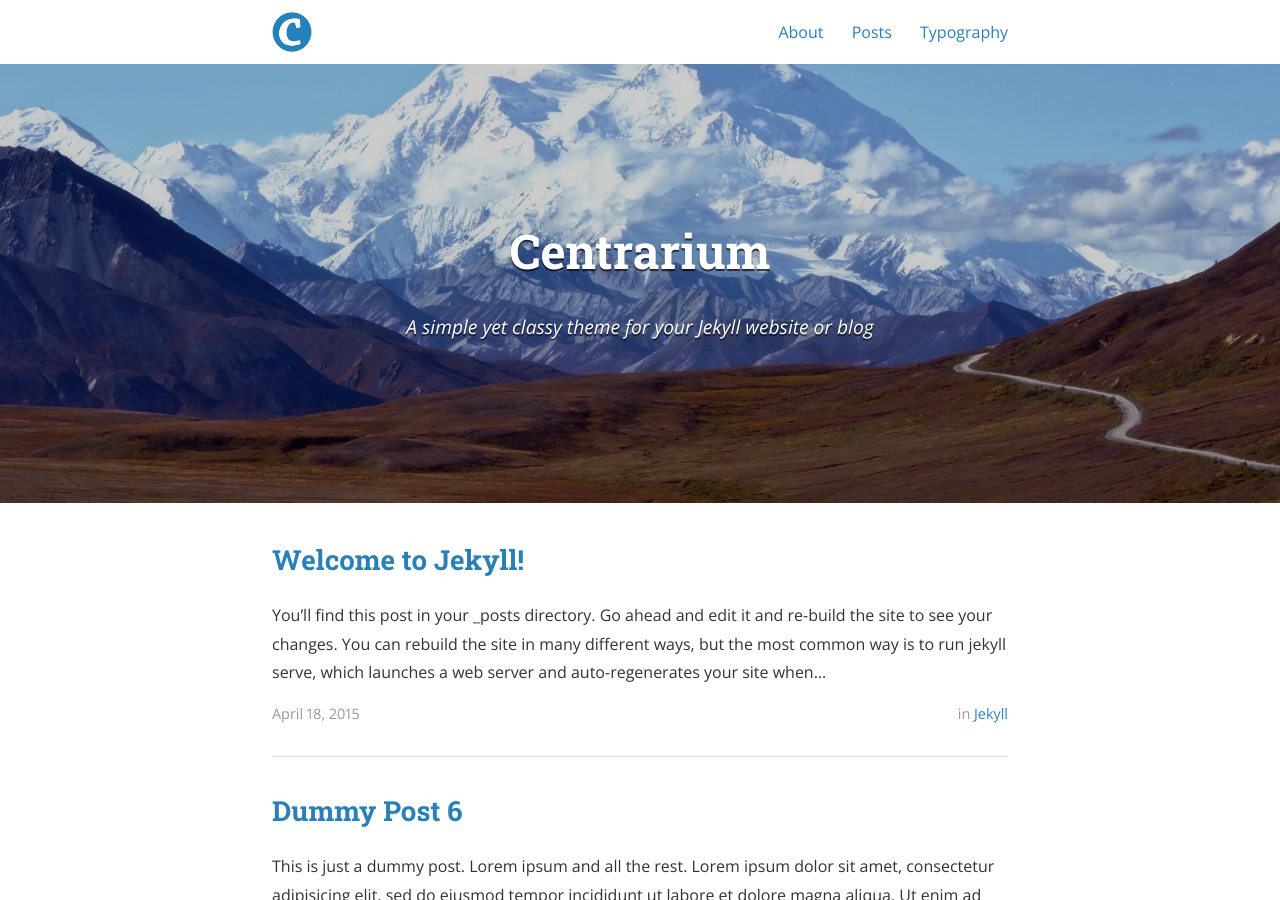
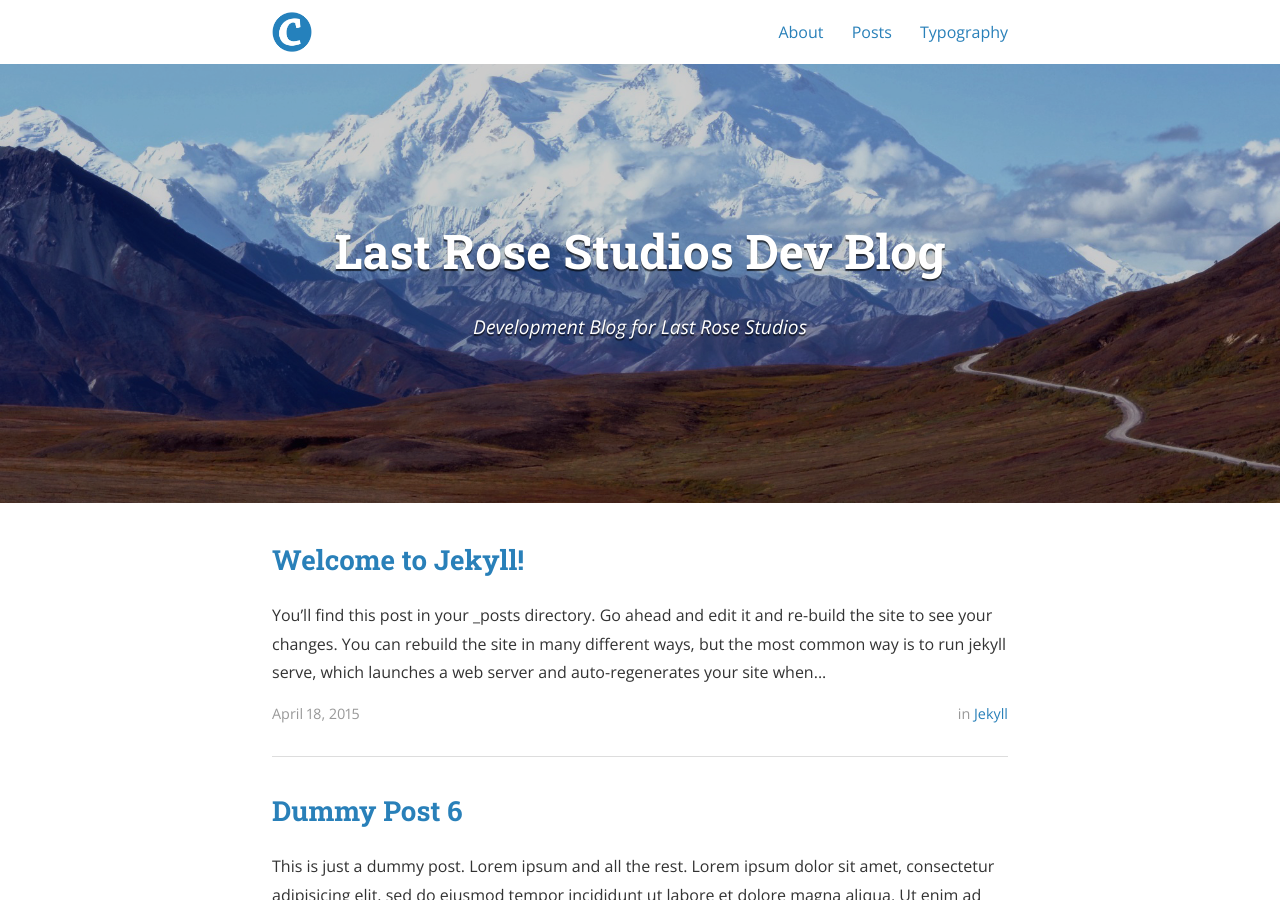
Before and after one commit to LastRose/lastrose.github.io, a Jekyll site: the page built from index.html, in a window 1280 px wide and 900 px high. Built offline with Jekyll 4.4.1, drawn with Linux system fonts in a browser that asks for light colours; nearby versions of some CDN libraries; the list of posts is cut into pages by our own code; a style sheet for code colours, icons or effects is not loaded; some of the changed text lies outside the part shown.

Commit message:
updating config

```diff
--- a/_config.yml
+++ b/_config.yml
@@ -4,10 +4,10 @@ gems:
   - jekyll-sitemap
 
 # Site settings
-title: Centrarium
-subtitle: "A simple yet classy theme for your Jekyll website or blog"
-email: blcentra@gmail.com
-name: Ben Centra
+title: Last Rose Studios Dev Blog
+subtitle: "Development Blog for Last Rose Studios"
+email: gabriel@lastrose.com
+name: Gabriel
 description: >
   A simple yet classy theme for your Jekyll website or blog.
 baseurl: "/centrarium/" # the subpath of your site, e.g. /blog/
```
Also changed, not shown: 1 other file.
